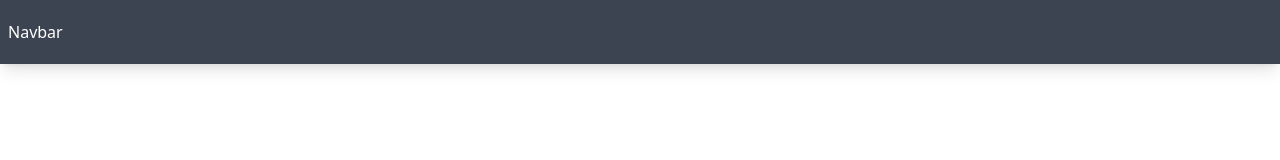
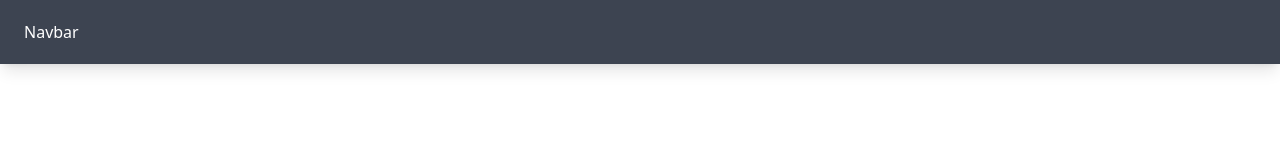
Before and after one commit to oliveroliverio/ud-brad-traversy-react-front-to-back-2022, a React (Create React App) app: page / in a window 1280 px wide. Shown: the top 160 px of the page. Built offline with nearby package versions, Linux system fonts and the light colour scheme; the HTML template or start-up script is replaced by a standard one.

Commit message:
02 added padding on x axis

```diff
--- a/src/components/layout/Navbar.js
+++ b/src/components/layout/Navbar.js
@@ -6,7 +6,11 @@ function Navbar({ title }) {
   return (
     <nav className='navbar mb-12 shadow-lg bg-neutral text-neutral-content'>
       {/* auto margin left and right */}
-      <div className='container mx-auto'>Navbar</div>
+      <div className='container mx-auto'>
+        {/* add margin/padding on x-axis */}
+        {/* .flex-none.px-2.mx-2 */}
+        <div className='flex-none px-2 mx-2'>Navbar</div>
+      </div>
     </nav>
   )
 }
```
